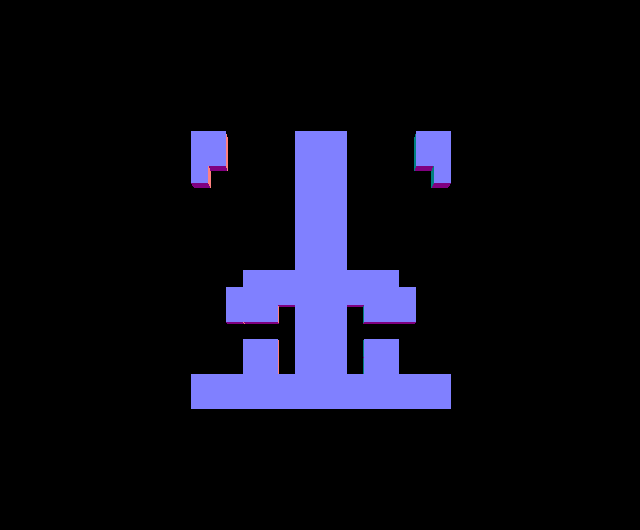
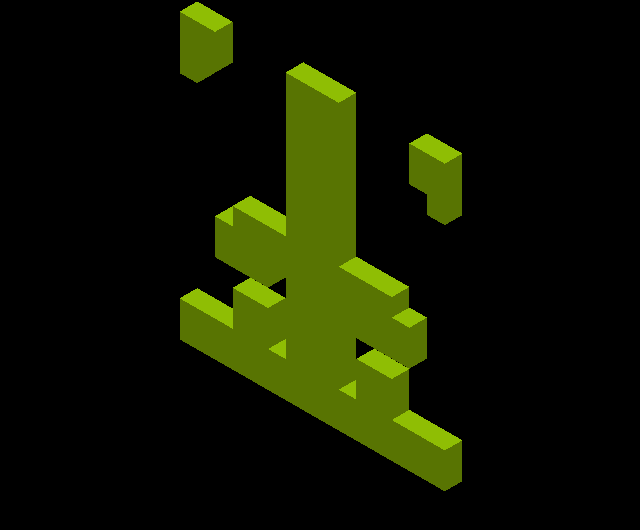
Before and after one commit to grantamos/celltomata, a website: page public/index.html in a window 1280 px wide. Shown: the whole page, without its empty margins (319-959 px from the left). Drawn offline with Linux system fonts and the light colour scheme; animation ran at ten frames a second.

Commit message:
Interesting angles and lighting

```diff
--- a/public/css/styles.css
+++ b/public/css/styles.css
@@ -4,3 +4,11 @@ html, body {
   margin: 0;
   padding: 0;
 }
+
+canvas {
+  image-rendering: -moz-crisp-edges;         /* Firefox */
+  image-rendering:   -o-crisp-edges;         /* Opera */
+  image-rendering: -webkit-optimize-contrast;/* Webkit (non-standard naming) */
+  image-rendering: crisp-edges;
+  -ms-interpolation-mode: nearest-neighbor;  /* IE (non-standard property) *
+}
--- a/public/js/main.js
+++ b/public/js/main.js
@@ -2,6 +2,7 @@ var camera, scene, renderer, geometry, material, mesh;
 
 var sprites = new Array();
 var spriteMesh;
+var directionalLight;
 
 //Inputs
 var size = 16;
@@ -21,13 +22,19 @@ animate();
 function init() {
   scene = new THREE.Scene();
 
-  camera = new THREE.PerspectiveCamera(50, window.innerWidth / window.innerHeight, 1, 10000);
+  var xRatio = window.innerWidth / window.innerHeight;
+  camera = new THREE.OrthographicCamera(tileSize * -xRatio, tileSize * xRatio, tileSize, -tileSize, 1, 10000);
   camera.position.z = 50;
   scene.add(camera);
+
+  directionalLight = new THREE.DirectionalLight( 0xffffff, 1 );
+  directionalLight.position.z = 4;
+  scene.add( directionalLight );
 
   spriteMesh = new THREE.Object3D();
 
   var spriteFrames = generateAnimatableSprite(animFrames, iterations, tileSize / 2, tileSize);
+  spriteColor = ((1<<24)*Math.random()|0);
   for (var i = 0; i < spriteFrames.length; i++) {
     var meshFrame = generateSpriteMesh(spriteFrames[i], true);
     meshFrame.visible = false;
@@ -35,9 +42,11 @@ function init() {
   }
 
   spriteMesh.currentFrame = 0;
+  spriteMesh.rotation.set(35 * Math.PI / 180, -45 * Math.PI / 180, 0);
   scene.add(spriteMesh);
 
   renderer = new THREE.WebGLRenderer();
+  //renderer.setPixelRatio(.5);
   renderer.setSize(window.innerWidth, window.innerHeight);
   document.body.appendChild(renderer.domElement);
 }
@@ -72,6 +81,7 @@ function boundsFrame(num, length) {
   return count;
 }
 
+var spriteColor;
 function generateSpriteMesh(sprite, isSymmetric) {
   var xSize = sprite.length;
   var ySize = sprite[0].length;
@@ -91,16 +101,22 @@ function generateSpriteMesh(sprite, isSymmetric) {
         continue;
 
       var geometry = new THREE.BoxGeometry( 1, 1, 1 );
-      var material = new THREE.MeshNormalMaterial();
+      var material = new THREE.MeshLambertMaterial({color: spriteColor});
       var cube = new THREE.Mesh( geometry, material );
       cube.position.set(x - xOffset, y - yOffset, 0);
+      sprite3d.add(cube);
 
-      sprite3d.add(cube);
+      // var wfh = new THREE.WireframeHelper( cube, 0xffffff );
+      // wfh.material.linewidth = 2; // looks much better if your PC will support it
+      // scene.add( wfh );
 
       if (isSymmetric) {
         cube = cube.clone();
         cube.position.set(-x, y, 0);
         sprite3d.add(cube);
+        // var wfh = new THREE.WireframeHelper( cube, 0xffffff );
+        // wfh.material.linewidth = 2; // looks much better if your PC will support it
+        // scene.add( wfh );
       }
     }
   }
```
